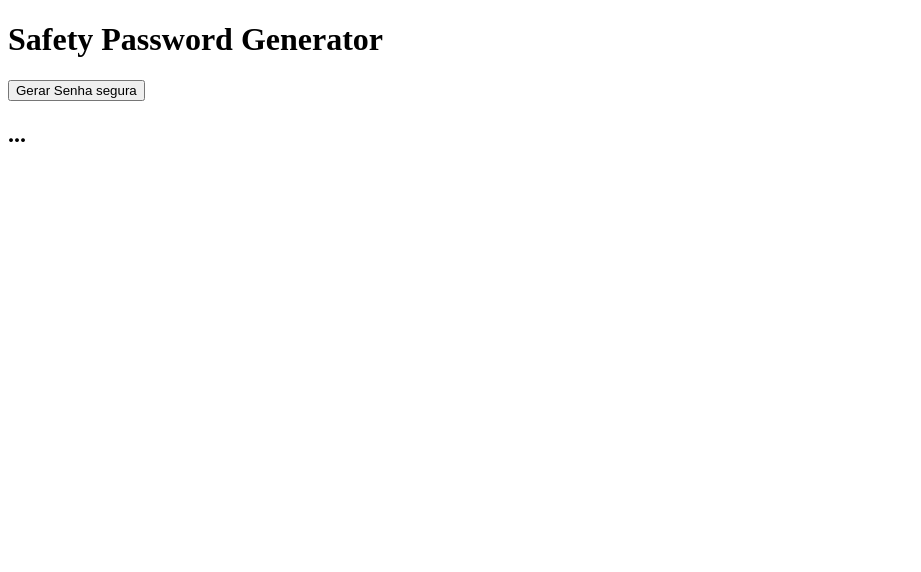
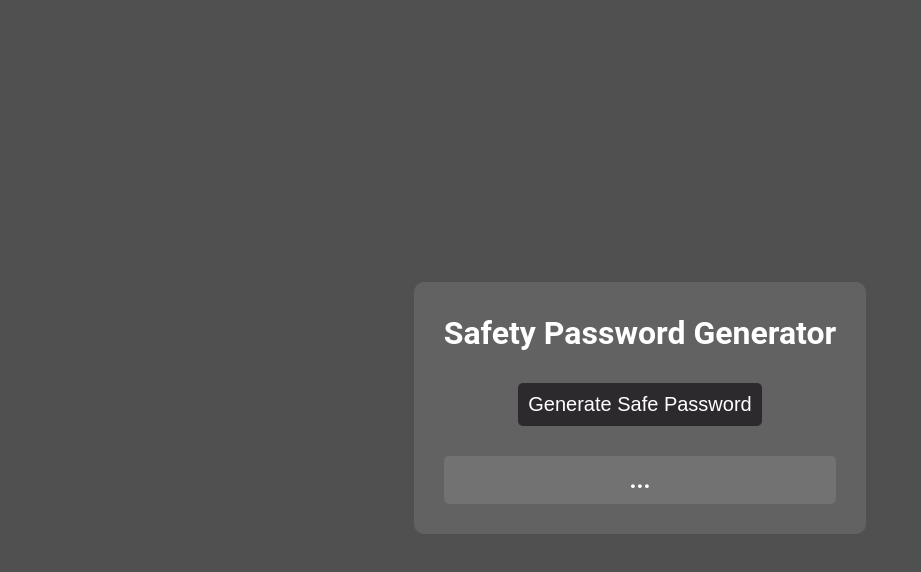
Before and after one commit to devNattan/Gerador-De-Senhas, a website built with Vite: page index.html in a window 1280 px wide. Shown: the whole page, without its empty margins (0-921 px from the left). Built offline with nearby package versions, Linux system fonts and the light colour scheme.

Commit message:
aprimorando css

```diff
--- a/index.html
+++ b/index.html
@@ -7,10 +7,11 @@
     <title>Password Generator</title>
 </head>
 <body>
+    <main>
     <h1>Safety Password Generator</h1>
-    <button>Gerar Senha segura</button>
+    <button>Generate Safe Password</button>
     <h2>...</h2>
-
+    </main>
     <script src="src/main.js" type="module"></script>
 </body>
 </html>
--- a/src/main.js
+++ b/src/main.js
@@ -1,4 +1,5 @@
 import { nanoid } from "nanoid";
+import "./style.css";
 
 const button = document.querySelector('button');
 const generatedKey = document.querySelector('h2');
--- /dev/null
+++ b/src/style.css
@@ -0,0 +1,37 @@
+/* src/style.css */
+body {
+    background-color: #505050;
+    color: white;
+    font-family: Roboto, Oxygen, Ubuntu, Cantarell, 'Open Sans', 'Helvetica Neue', sans-serif;
+    text-align: center;
+    display: flex;
+    flex-direction: column;
+    align-items: center;
+    justify-content: center;
+    min-height: 100vh;
+  }
+
+  main {
+    background-color: rgba(255,255,255,0.1);
+    max-width: 600px;
+    border-radius: 10px;
+    padding: 10px 30px;
+  }
+
+  h2 {
+    color: #ffffff;
+    background-color: rgba(255,255,255,0.1);
+    border-radius: 5px;
+    padding: 10px;
+  }
+
+  button {
+    background-color: #2d2a2d;
+    border: 0 none;
+    padding: 10px;
+    font-size: 20px;
+    color: white;
+    border-radius: 5px;
+    cursor: pointer;
+    margin: 10px
+  }
```
